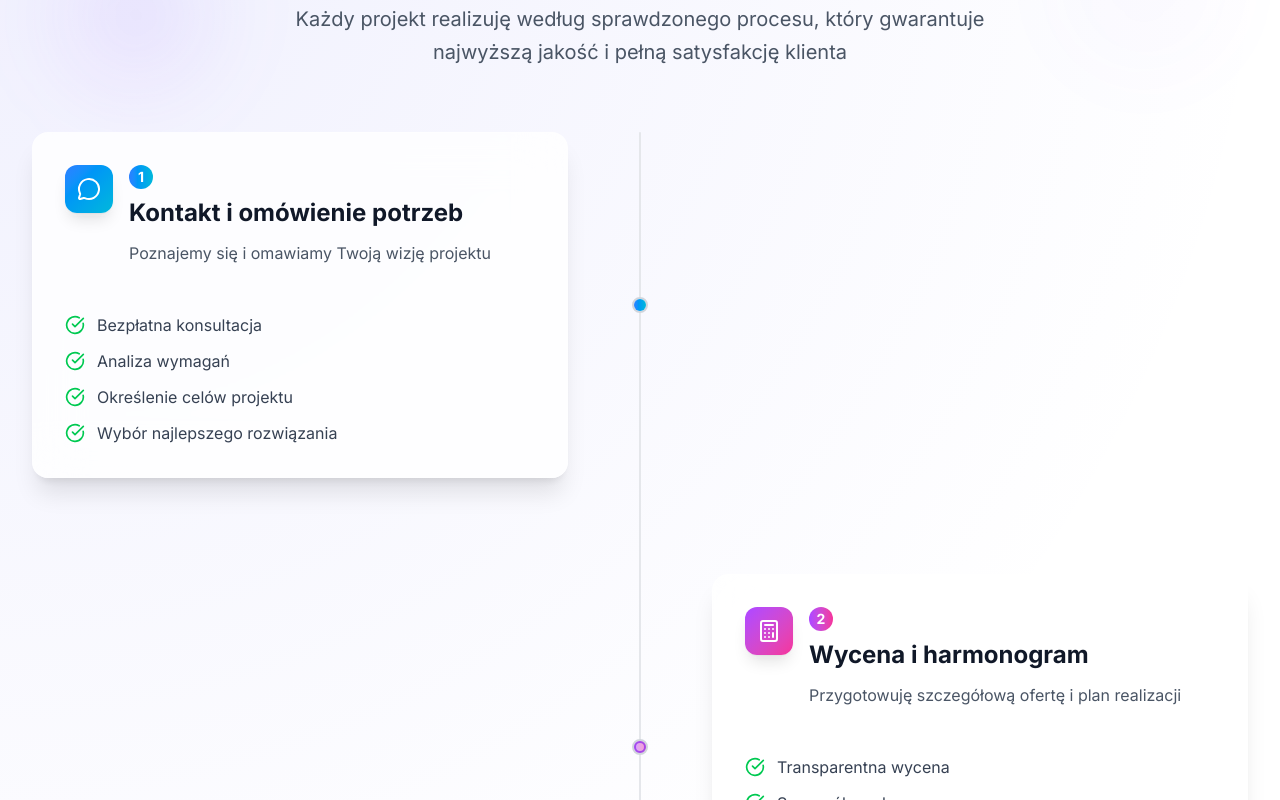
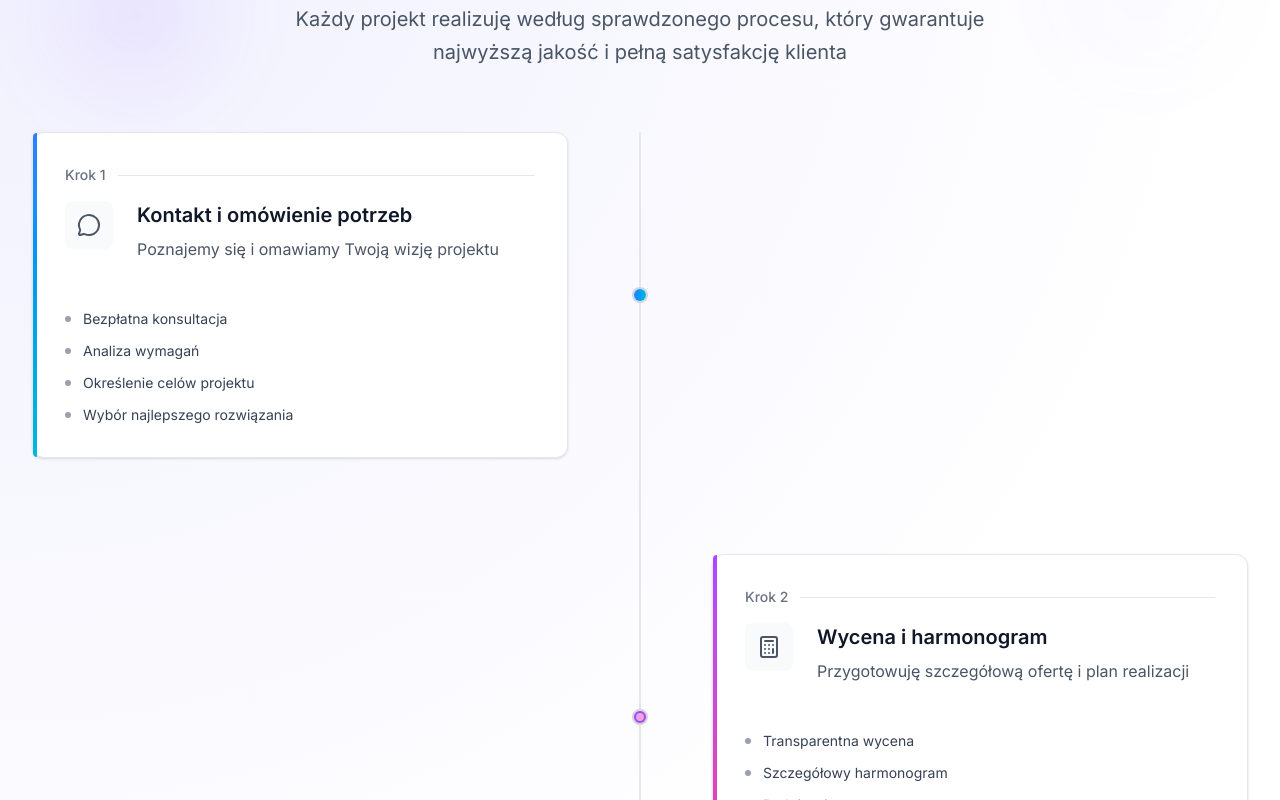
Before and after one commit to Lorexowy/micheldev-portfolio, a Next.js app: page / in a window 1280 px wide. Shown: the part 2200-3000 px from the top of the page. Built offline with nearby package versions, Linux system fonts and the light colour scheme.

Commit message:
poprawa kart Wspolpraca

```diff
--- a/src/components/sections/Uslugi.tsx
+++ b/src/components/sections/Uslugi.tsx
@@ -1,12 +1,8 @@
 // src/components/sections/Uslugi.tsx
-import dynamic from "next/dynamic"
 import React from "react"
 import { motion, useMotionValue, useMotionTemplate } from "framer-motion"
+import { Paintbrush, Laptop, CheckCircle } from "lucide-react"
 import AnimatedBackground from "@/components/ui/AnimatedBackground"
-
-const Paintbrush = dynamic(() => import("lucide-react").then(mod => mod.Paintbrush))
-const Laptop = dynamic(() => import("lucide-react").then(mod => mod.Laptop))
-const CheckCircle = dynamic(() => import("lucide-react").then(mod => mod.CheckCircle))
 
 interface ServiceCardProps {
   icon: React.ComponentType<{ className?: string }>
--- a/src/components/sections/Wspolpraca.tsx
+++ b/src/components/sections/Wspolpraca.tsx
@@ -279,53 +279,43 @@
                     index % 2 === 0 ? 'lg:flex-row' : 'lg:flex-row-reverse'
                   }`}
                 >
-                {/* Karta kroku */}
+                {/* Minimalistyczna karta kroku */}
                 <motion.div
                   className="flex-1 group relative"
+                  whileHover={{ y: -5 }}
+                  transition={{ duration: 0.3, ease: "easeOut" }}
                 >
-                  <div className="relative bg-white/80 dark:bg-gray-800/80 backdrop-blur-xl border border-white/20 dark:border-gray-700/20 rounded-2xl p-6 md:p-8 shadow-xl overflow-hidden">
-                    {/* Gradient overlay na hover */}
-                    <motion.div
-                      className={`absolute inset-0 bg-gradient-to-br ${step.color} opacity-0 group-hover:opacity-5 transition-opacity duration-500`}
-                    />
+                  <div className="relative bg-white dark:bg-gray-900 border border-gray-200 dark:border-gray-800 rounded-xl p-8 shadow-sm hover:shadow-lg transition-all duration-300">
 
-                    <div className="relative z-10">
+                    {/* Subtelny akcent kolorystyczny */}
+                    <div className={`absolute top-0 left-0 w-1 h-full bg-gradient-to-b ${step.color} rounded-l-xl`} />
+
+                    {/* Numer kroku */}
+                    <div className="flex items-center gap-3 mb-4">
+                      <span className="text-sm font-medium text-gray-500 dark:text-gray-400">
+                        Krok {step.id}
+                      </span>
+                      <div className="flex-1 h-px bg-gray-200 dark:bg-gray-700" />
+                    </div>
+
                     {/* Header karty */}
-                      <div className="flex items-start gap-4 mb-6">
+                    <div className="flex items-start gap-6 mb-6">
+                      {/* Minimalistyczna ikona */}
                       <motion.div
                         variants={iconVariants}
-                          className={`relative p-3 rounded-xl bg-gradient-to-br ${step.color} shadow-lg`}
-                          whileHover={{
-                            scale: 1.1,
-                            rotate: 5
-                          }}
+                        className="flex-shrink-0 w-12 h-12 rounded-lg bg-gray-50 dark:bg-gray-800 flex items-center justify-center group-hover:bg-gray-100 dark:group-hover:bg-gray-700 transition-colors"
+                        whileHover={{ scale: 1.05 }}
                       >
-                          <step.icon className="w-6 h-6 text-white" />
-
-                          {/* Animowany pierścień wokół ikony */}
-                          <motion.div
-                            className="absolute inset-0 rounded-xl border-2 border-white/30"
-                            animate={{
-                              scale: [1, 1.2, 1],
-                              opacity: [0.3, 0.6, 0.3]
-                            }}
-                            transition={{
-                              duration: 2,
-                              repeat: Infinity,
-                              ease: "easeInOut"
-                            }}
-                          />
+                        <step.icon className="w-6 h-6 text-gray-600 dark:text-gray-400" />
                       </motion.div>
 
                       <div className="flex-1">
-                          <div className="flex items-center gap-3 mb-2">
-                            <span className={`inline-flex items-center justify-center w-6 h-6 rounded-full bg-gradient-to-r ${step.color} text-white text-sm font-bold`}>
-                              {step.id}
-                            </span>
-                          </div>
-                          <h3 className="text-xl md:text-2xl font-bold text-gray-900 dark:text-white mb-3">
+                        {/* Tytuł */}
+                        <h3 className="text-xl font-semibold text-gray-900 dark:text-white mb-2">
                           {step.title}
                         </h3>
+
+                        {/* Opis */}
                         <p className="text-gray-600 dark:text-gray-400 mb-6">
                           {step.description}
                         </p>
@@ -349,21 +339,15 @@
                             hidden: { opacity: 0, x: -20 },
                             visible: { opacity: 1, x: 0 }
                           }}
-                            className="flex items-center gap-3 group/item"
+                          className="flex items-center gap-3"
                         >
-                            <motion.div
-                              whileHover={{ scale: 1.2, rotate: 360 }}
-                              transition={{ duration: 0.3 }}
-                            >
-                              <CheckCircle className="w-5 h-5 text-green-500 flex-shrink-0" />
-                            </motion.div>
-                            <span className="text-gray-700 dark:text-gray-300 group-hover/item:text-gray-900 dark:group-hover/item:text-white transition-colors">
+                          <div className="w-1.5 h-1.5 bg-gray-400 dark:bg-gray-500 rounded-full flex-shrink-0" />
+                          <span className="text-sm text-gray-700 dark:text-gray-300">
                             {detail}
                           </span>
                         </motion.div>
                       ))}
                     </motion.div>
-                    </div>
                   </div>
                 </motion.div>
 
```
Lines whose indentation alone changed are shown as unchanged.
